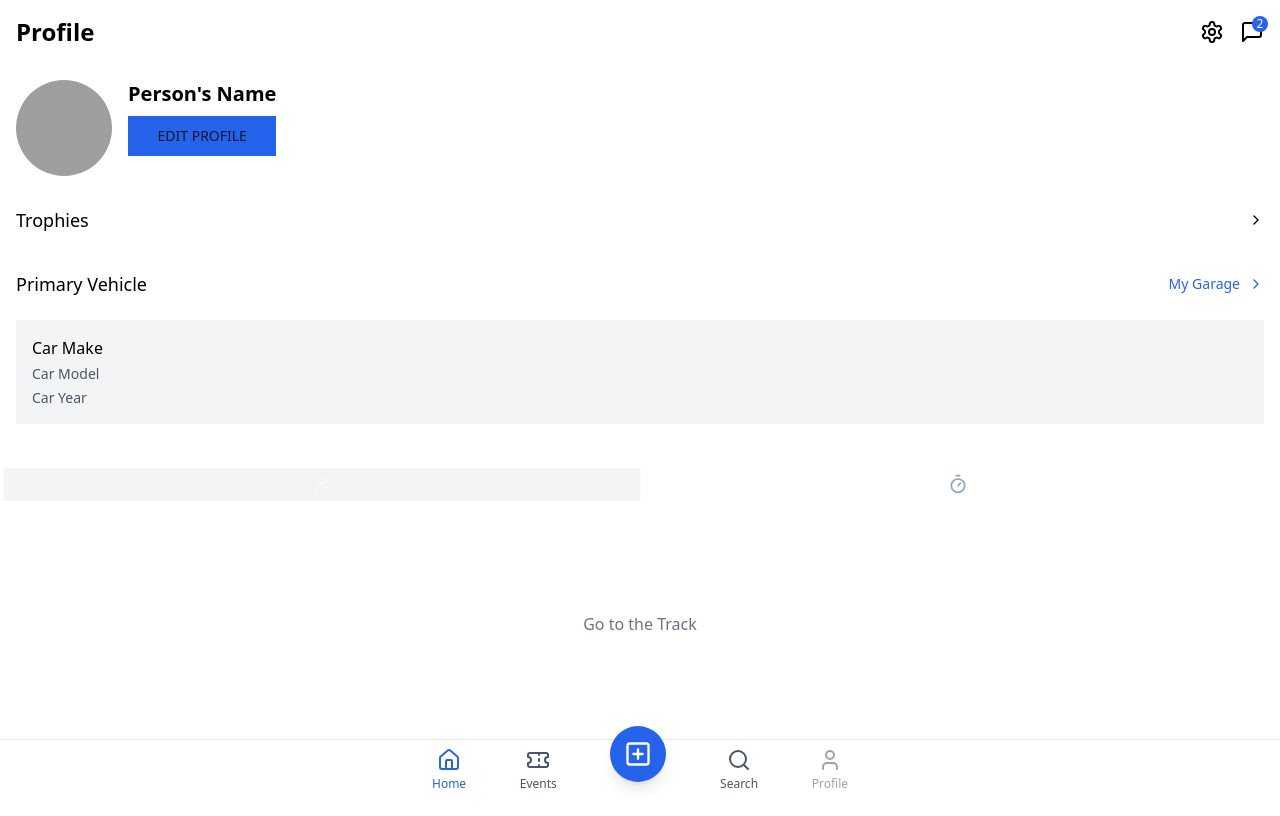
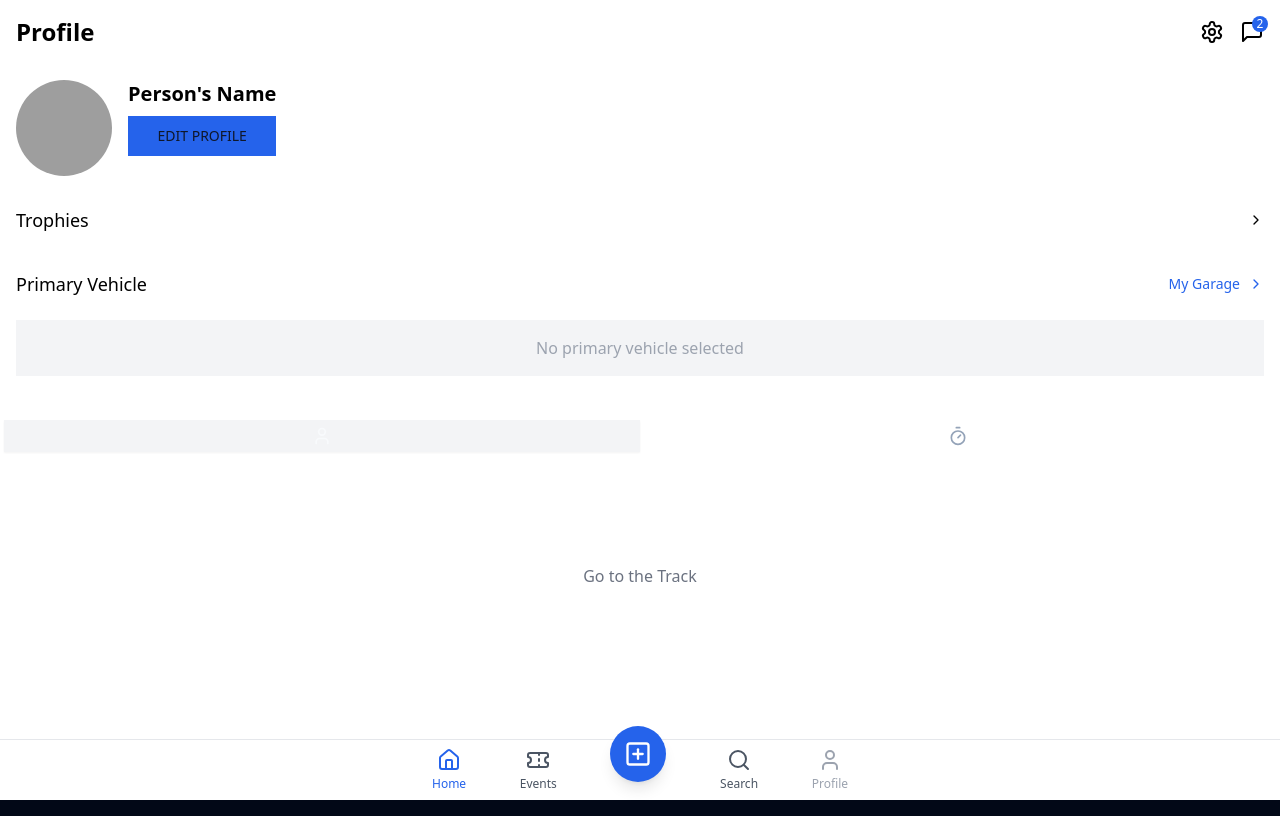
Before and after one commit to Trackpr0/motorsport-mingle-hub, a React (Vite) app: page /profile in a window 1280 px wide. Built offline with nearby package versions, Linux system fonts and the light colour scheme; grey boxes are pictures that could not be loaded.

Commit message:
Add vehicle details to profile
Include fields for Car Make, Car Model, and Car Year in the profile component to associate with the primary vehicle photo.
[skip gpt_engineer]

```diff
--- a/src/pages/Profile.tsx
+++ b/src/pages/Profile.tsx
@@ -7,7 +7,6 @@ import FooterNav from "@/components/navigation/FooterNav";
 const Profile = () => {
   return (
     <div className="min-h-screen pb-20 bg-white text-black">
-      {/* Header */}
       <div className="flex justify-between items-center p-4">
         <h1 className="text-2xl font-bold">Profile</h1>
         <div className="flex gap-4">
@@ -57,16 +56,13 @@ const Profile = () => {
             </Button>
           </div>
           <div className="bg-gray-100 rounded-lg p-4">
-            <div className="space-y-1">
-              <p className="font-medium">Car Make</p>
-              <p className="text-sm text-gray-600">Car Model</p>
-              <p className="text-sm text-gray-600">Car Year</p>
+            <div className="flex flex-col items-center justify-center text-gray-400">
+              <p>No primary vehicle selected</p>
             </div>
           </div>
         </div>
       </div>
 
-      {/* Tabs */}
       <Tabs defaultValue="posts" className="w-full mt-6">
         <TabsList className="w-full flex justify-around bg-transparent">
           <TabsTrigger
```
